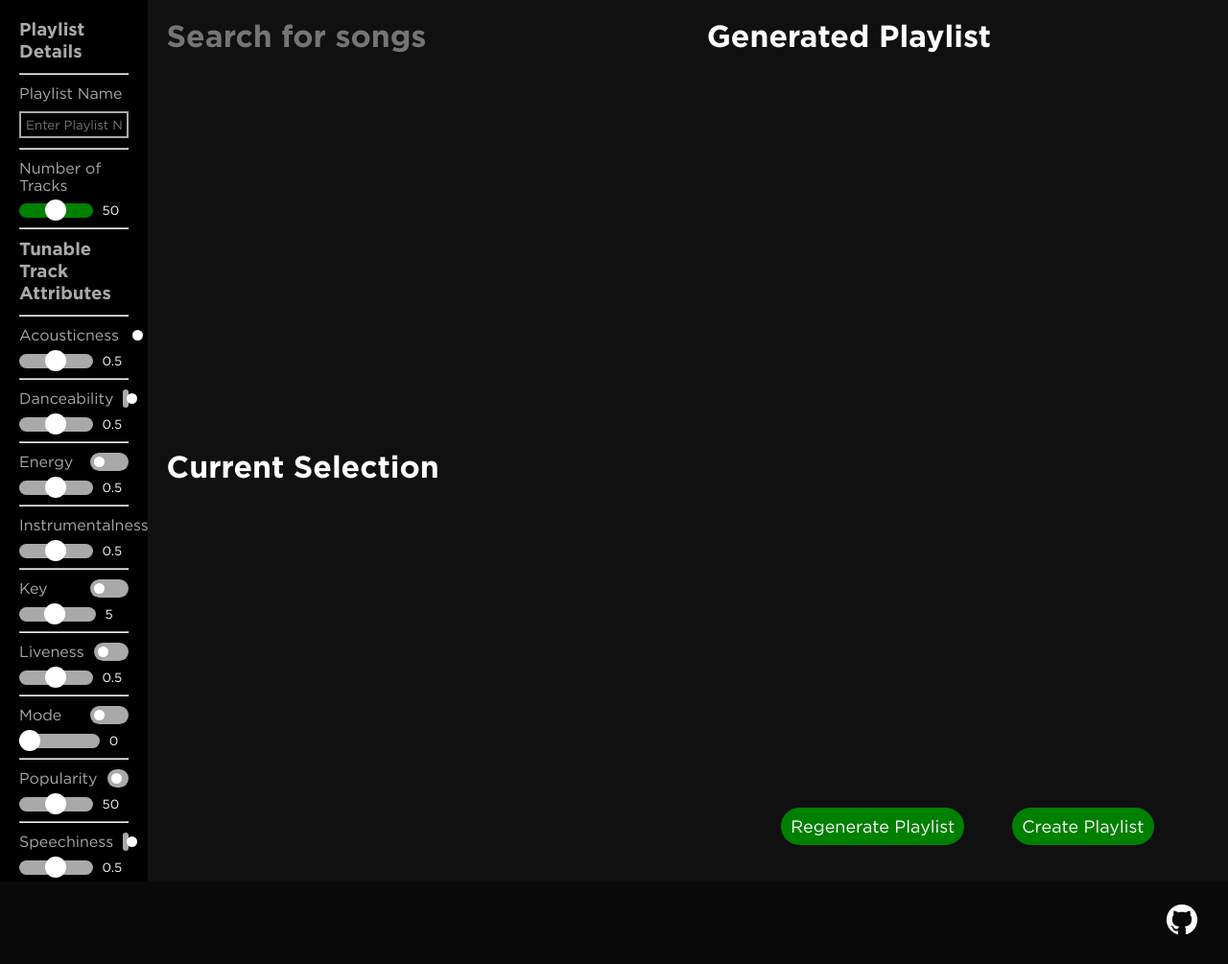
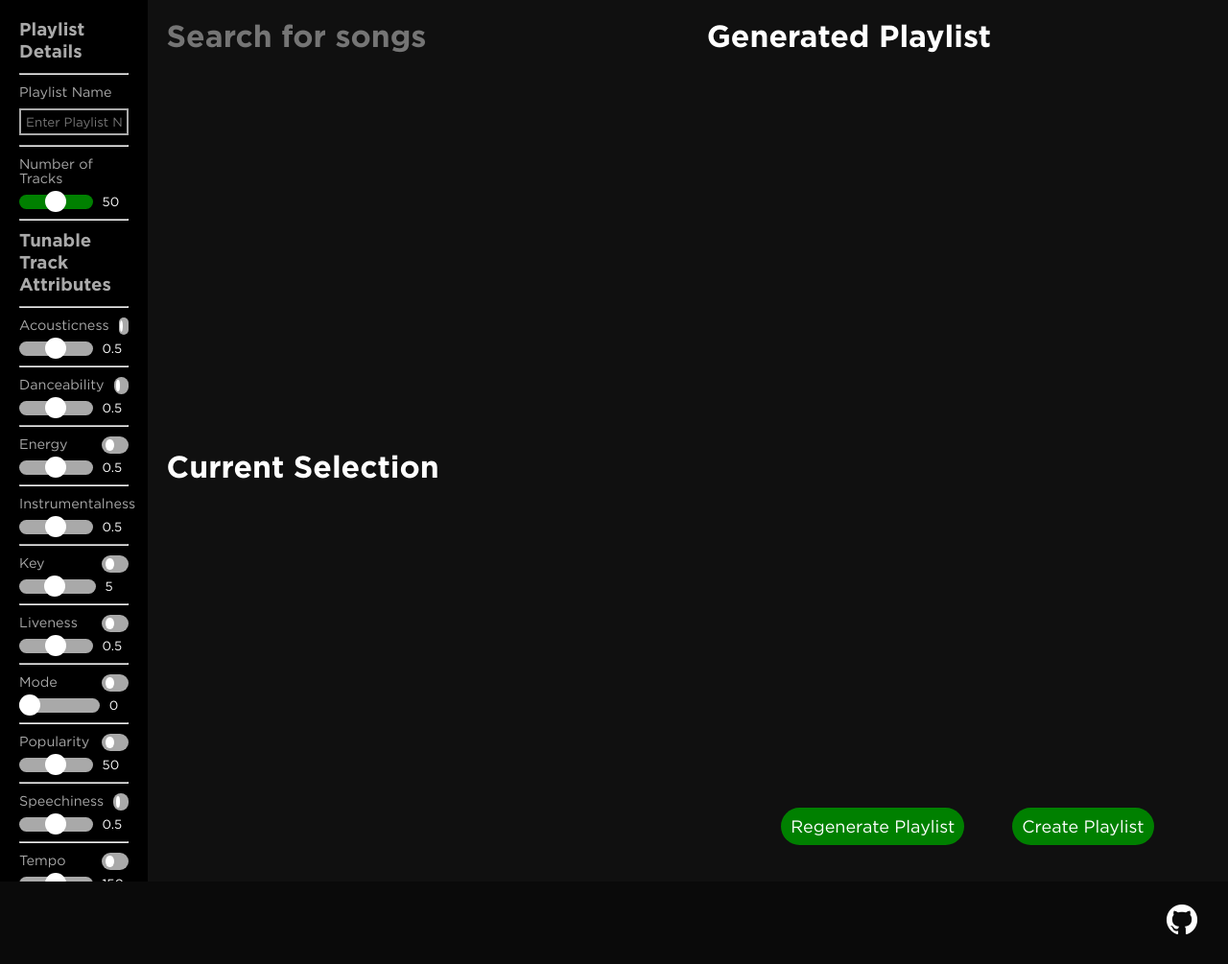
Before and after one commit to sen-francis/spotify-archive, a Django app: template src/spotifyarchiveapp/templates/spotifyarchiveapp/dashboard.html in a window 1280 px wide. Shown: the part 144-1149 px from the top of the page at 96% size. Run offline with Django 3.2, Linux system fonts and the light colour scheme; the template is opened without the code that fills it, so the values that code supplies are empty.

Commit message:
Modified toggle buttons.

```diff
--- a/src/spotifyarchiveapp/static/spotifyarchiveapp/assets/css/main-style.css
+++ b/src/spotifyarchiveapp/static/spotifyarchiveapp/assets/css/main-style.css
@@ -379,69 +379,6 @@ h1 {
     margin-right: auto;
 }
 
-/* The switch - the box around the slider */
-.switch {
-    position: relative;
-    display: inline-block;
-    width: 40px;
-    height: 19px;
-}
-
-/* Hide default HTML checkbox */
-.switch input {
-    opacity: 0;
-    width: 0;
-    height: 0;
-}
-
-/* The slider */
-.slider {
-    position: absolute;
-    cursor: pointer;
-    top: 0;
-    left: 0;
-    right: 0;
-    bottom: 0;
-    background-color: darkgrey;
-    -webkit-transition: .4s;
-    transition: .4s;
-}
-
-.slider:before {
-    position: absolute;
-    content: "";
-    height: 11px;
-    width: 11px;
-    left: 4px;
-    bottom: 4px;
-    background-color: white;
-    -webkit-transition: .4s;
-    transition: .4s;
-}
-
-input:checked+.slider {
-    background-color: green;
-}
-
-input:focus+.slider {
-    box-shadow: 0 0 1px green;
-}
-
-input:checked+.slider:before {
-    -webkit-transform: translateX(20px);
-    -ms-transform: translateX(20px);
-    transform: translateX(20px);
-}
-
-/* Rounded sliders */
-.slider.round {
-    border-radius: 19px;
-}
-
-.slider.round:before {
-    border-radius: 50%;
-}
-
 #numTracksRange {
     -webkit-appearance: none;
     width: 100%;
@@ -521,6 +458,7 @@ input[type=number] {
 .tooltip {
     position: relative;
     display: inline-block;
+    font-size: 0.9em;
 }
 
 /* Tooltip text */
@@ -544,3 +482,47 @@ input[type=number] {
 .tooltip:hover .tooltiptext {
     visibility: visible;
 }
+
+.toggle {
+    -webkit-appearance: none;
+    -moz-appearance: none;
+    appearance: none;
+    width: 24%; /*62px; */
+    height: 125%; /* 32px*/
+    display: inline-block;
+    position: relative;
+    border-radius: 50px;
+    overflow: hidden;
+    outline: none;
+    border: none;
+    cursor: pointer;
+    background-color: darkgray;
+    transition: background-color ease 0.4s;
+    margin-left: auto;
+    margin-right: 0;
+    margin-top: auto;
+    margin-bottom: auto;
+  }
+
+  .toggle:before {
+    content: "";
+    display: block;
+    position: absolute;
+    width: 31%; /*28px */
+    height: 66%;/*28px */
+    background: #fff;
+    left: 15%;
+    top:16%;
+    border-radius: 50%;
+    color: #fff;
+    white-space: nowrap;
+    transition: all cubic-bezier(0.3, 1.5, 0.7, 1) 0.3s;
+  }
+
+  .toggle:checked {
+    background-color: green;
+  }
+
+  .toggle:checked:before {
+    left: 55%; /*32px */
+  }
--- a/src/spotifyarchiveapp/templates/spotifyarchiveapp/dashboard.html
+++ b/src/spotifyarchiveapp/templates/spotifyarchiveapp/dashboard.html
@@ -28,10 +28,10 @@
         <div id="filters">
             <h3>Playlist Details</h3>
             <hr/>
-            <p> Playlist Name </p>
+            <p style="font-size: 0.9em;"> Playlist Name </p>
             <input type="text" id="playlistName" placeholder="Enter Playlist Name" oninput="processPlaylistNameChange()">
             <hr/>
-            <p> Number of Tracks </p>
+            <p style="font-size: 0.9em;"> Number of Tracks </p>
             <form style="display: flex; flex-direction: row; gap: 10px;">
                 <input type="range" name="amountRange" min="1" max="100" value="50" oninput="this.form.amountInput.value = this.form.amountRange.value;" onchange="processNumTracksChange()" id="numTracksRange"/>
                 <input type="number" name="amountInput" min="1" max="100" value="50" oninput="this.form.amountRange.value = this.form.amountInput.value;" onchange="processNumTracksChange()" id="numTracksInput"/>
@@ -39,15 +39,12 @@
             <hr/>
             <h3> Tunable Track Attributes </h3>
             <hr/>
-            <div style="display: flex; flex-direction: column; gap: 10px;">
-                <div style="display: flex; flex-direction: row; gap: 10px;">
+            <div style="display: flex; flex-direction: column; gap: 10px; width: 100%;">
+                <div style="display: flex; flex-direction: row; gap: 10px; width: 100%;">
                     <div class="tooltip">Acousticness
                         <span class="tooltiptext">Confidence measure from 0.0 to 1.0 of whether the track is acoustic. 1.0 represents high confidence the track is acoustic.</span>
                     </div>
-                    <label class="switch" style="margin-left: auto; margin-right: 0;">
-                        <input type="checkbox" onchange="tunableTrackStatusChange(this)" id="acousticCheck">
-                        <span class="slider round"></span>
-                    </label>
+                    <input type="checkbox" class="toggle" onchange="tunableTrackStatusChange(this)" id="acousticCheck">
                 </div>
                 <form style="display: flex; flex-direction: row; gap: 10px;">
                     <input type="range" name="amountRange" min="0" max="1" value="0.5" step="0.1" oninput="this.form.amountInput.value = this.form.amountRange.value;" onchange="processTunableTrackInputChange(this)" class="tunableTracksRange"/>
@@ -60,10 +57,7 @@
                     <div class="tooltip">Danceability
                         <span class="tooltiptext">Danceability describes how suitable a track is for dancing based on a combination of musical elements including tempo, rhythm stability, beat strength, and overall regularity. A value of 0.0 is least danceable and 1.0 is most danceable.</span>
                     </div>
-                    <label class="switch" style="margin-left: auto; margin-right: 0;">
-                        <input type="checkbox" onchange="tunableTrackStatusChange(this)" id="danceCheck">
-                        <span class="slider round"></span>
-                    </label>
+                    <input type="checkbox" class="toggle" onchange="tunableTrackStatusChange(this)" id="danceCheck">
                 </div>
                 <form style="display: flex; flex-direction: row; gap: 10px;">
                     <input type="range" name="amountRange" min="0" max="1" value="0.5" step="0.1" oninput="this.form.amountInput.value = this.form.amountRange.value;" onchange="processTunableTrackInputChange(this)" class="tunableTracksRange"/>
@@ -76,10 +70,7 @@
                     <div class="tooltip">Energy
                         <span class="tooltiptext">Energy is a measure from 0.0 to 1.0 and represents a perceptual measure of intensity and activity. Typically, energetic tracks feel fast, loud, and noisy. For example, death metal has high energy, while a Bach prelude scores low on the scale. Perceptual features contributing to this attribute include dynamic range, perceived loudness, timbre, onset rate, and general entropy.</span>
                     </div>
-                    <label class="switch" style="margin-left: auto; margin-right: 0;">
-                        <input type="checkbox" onchange="tunableTrackStatusChange(this)" id="energyCheck">
-                        <span class="slider round"></span>
-                    </label>
+                    <input type="checkbox" class="toggle" onchange="tunableTrackStatusChange(this)" id="energyCheck">
                 </div>
                 <form style="display: flex; flex-direction: row; gap: 10px;">
                     <input type="range" name="amountRange" min="0" max="1" value="0.5" step="0.1" oninput="this.form.amountInput.value = this.form.amountRange.value;" onchange="processTunableTrackInputChange(this)" class="tunableTracksRange"/>
@@ -92,10 +83,7 @@
                     <div class="tooltip">Instrumentalness
                         <span class="tooltiptext">The closer the instrumentalness value is to 1.0, the greater likelihood the track contains no vocal content. Values above 0.5 are intended to represent instrumental tracks, but confidence is higher as the value approaches 1.0.</span>
                     </div>
-                    <label class="switch" style="margin-left: auto; margin-right: 0;">
-                        <input type="checkbox" onchange="tunableTrackStatusChange(this)" id="instrumentalCheck">
-                        <span class="slider round"></span>
-                    </label>
+                    <input type="checkbox" class="toggle" onchange="tunableTrackStatusChange(this)" id="instrumentalCheck">
                 </div>
                 <form style="display: flex; flex-direction: row; gap: 10px;">
                     <input type="range" name="amountRange" min="0" max="1" value="0.5" step="0.1" oninput="this.form.amountInput.value = this.form.amountRange.value;" onchange="processTunableTrackInputChange(this)" class="tunableTracksRange"/>
@@ -108,10 +96,7 @@
                     <div class="tooltip">Key
                         <span class="tooltiptext">The estimated overall key of the track. Integers map to pitches using standard Pitch Class notation . E.g. 0 = C, 1 = C#/Db, 2 = D, and so on.</span>
                     </div>
-                    <label class="switch" style="margin-left: auto; margin-right: 0;">
-                        <input type="checkbox" onchange="tunableTrackStatusChange(this)" id="keyCheck">
-                        <span class="slider round"></span>
-                    </label>
+                    <input type="checkbox" class="toggle" onchange="tunableTrackStatusChange(this)" id="keyCheck">
                 </div>
                 <form style="display: flex; flex-direction: row; gap: 10px;">
                     <input type="range" name="amountRange" min="0" max="11" value="5" oninput="this.form.amountInput.value = this.form.amountRange.value;" onchange="processTunableTrackInputChange(this)" class="tunableTracksRange"/>
@@ -124,10 +109,7 @@
                     <div class="tooltip">Liveness
                         <span class="tooltiptext">Detects the presence of an audience in the recording. Higher liveness values represent an increased probability that the track was performed live. A value above 0.8 provides strong likelihood that the track is live.</span>
                     </div>
-                    <label class="switch" style="margin-left: auto; margin-right: 0;">
-                        <input type="checkbox" onchange="tunableTrackStatusChange(this)" id="liveCheck">
-                        <span class="slider round"></span>
-                    </label>
+                    <input type="checkbox" class="toggle" onchange="tunableTrackStatusChange(this)" id="liveCheck">
                 </div>
                 <form style="display: flex; flex-direction: row; gap: 10px;">
                     <input type="range" name="amountRange" min="0" max="1" value="0.5" step="0.1" oninput="this.form.amountInput.value = this.form.amountRange.value;" onchange="processTunableTrackInputChange(this)" class="tunableTracksRange"/>
@@ -140,10 +122,7 @@
                     <div class="tooltip">Mode
                         <span class="tooltiptext">Mode indicates the modality (major or minor) of a track, the type of scale from which its melodic content is derived. Major is represented by 1 and minor is 0.</span>
                     </div>
-                    <label class="switch" style="margin-left: auto; margin-right: 0;">
-                        <input type="checkbox" onchange="tunableTrackStatusChange(this)" id="modeCheck">
-                        <span class="slider round"></span>
-                    </label>
+                    <input type="checkbox" class="toggle" onchange="tunableTrackStatusChange(this)" id="modeCheck">
                 </div>
                 <form style="display: flex; flex-direction: row; gap: 10px;">
                     <input type="range" name="amountRange" min="0" max="1" value="0" oninput="this.form.amountInput.value = this.form.amountRange.value;" onchange="processTunableTrackInputChange(this)" class="tunableTracksRange"/>
@@ -156,10 +135,7 @@
                     <div class="tooltip">Popularity
                         <span class="tooltiptext">The popularity of a track is a value between 0 and 100, with 100 being the most popular. The popularity is calculated by algorithm and is based, in the most part, on the total number of plays the track has had and how recent those plays are.</span>
                     </div>
-                    <label class="switch" style="margin-left: auto; margin-right: 0;">
-                        <input type="checkbox" onchange="tunableTrackStatusChange(this)" id="popularCheck">
-                        <span class="slider round"></span>
-                    </label>
+                    <input type="checkbox" class="toggle" onchange="tunableTrackStatusChange(this)" id="popularCheck">
                 </div>
                 <form style="display: flex; flex-direction: row; gap: 10px;">
                     <input type="range" name="amountRange" min="0" max="100" value="50" oninput="this.form.amountInput.value = this.form.amountRange.value;" onchange="processTunableTrackInputChange(this)" class="tunableTracksRange"/>
@@ -172,10 +148,7 @@
                     <div class="tooltip">Speechiness
                         <span class="tooltiptext">Speechiness detects the presence of spoken words in a track. The more exclusively speech-like the recording (e.g. talk show, audio book, poetry), the closer to 1.0 the attribute value. Values above 0.66 describe tracks that are probably made entirely of spoken words. Values between 0.33 and 0.66 describe tracks that may contain both music and speech, either in sections or layered, including such cases as rap music. Values below 0.33 most likely represent music and other non-speech-like tracks.</span>
                     </div>
-                    <label class="switch" style="margin-left: auto; margin-right: 0;">
-                        <input type="checkbox" onchange="tunableTrackStatusChange(this)" id="speechCheck">
-                        <span class="slider round"></span>
-                    </label>
+                    <input type="checkbox" class="toggle" onchange="tunableTrackStatusChange(this)" id="speechCheck">
                 </div>
                 <form style="display: flex; flex-direction: row; gap: 10px;">
                     <input type="range" name="amountRange" min="0" max="1" value="0.5" step="0.1" oninput="this.form.amountInput.value = this.form.amountRange.value;" onchange="processTunableTrackInputChange(this)" class="tunableTracksRange"/>
@@ -188,10 +161,7 @@
                     <div class="tooltip">Tempo
                         <span class="tooltiptext">Overall estimated tempo of a track in beats per minute (BPM). In musical terminology, tempo is the speed or pace of a given piece and derives directly from the average beat duration.</span>
                     </div>
-                    <label class="switch" style="margin-left: auto; margin-right: 0;">
-                        <input type="checkbox" onchange="tunableTrackStatusChange(this)" id="tempoCheck">
-                        <span class="slider round"></span>
-                    </label>
+                    <input type="checkbox" class="toggle" onchange="tunableTrackStatusChange(this)" id="tempoCheck">
                 </div>
                 <form style="display: flex; flex-direction: row; gap: 10px;">
                     <input type="range" name="amountRange" min="1" max="300" value="150" oninput="this.form.amountInput.value = this.form.amountRange.value;" onchange="processTunableTrackInputChange(this)" class="tunableTracksRange"/>
@@ -204,10 +174,7 @@
                     <div class="tooltip">Time Signature
                         <span class="tooltiptext">An estimated time signature. The time signature (meter) is a notational convention to specify how many beats are in each bar (or measure). The time signature ranges from 3 to 7 indicating time signatures of "3/4", to "7/4".</span>
                     </div>
-                    <label class="switch" style="margin-left: auto; margin-right: 0;">
-                        <input type="checkbox" onchange="tunableTrackStatusChange(this)" id="timeSigCheck">
-                        <span class="slider round"></span>
-                    </label>
+                    <input type="checkbox" class="toggle" onchange="tunableTrackStatusChange(this)" id="timeSigCheck">
                 </div>
                 <form style="display: flex; flex-direction: row; gap: 10px;">
                     <input type="range" name="amountRange" min="3" max="7" value="5" oninput="this.form.amountInput.value = this.form.amountRange.value;" onchange="processTunableTrackInputChange(this)" class="tunableTracksRange"/>
@@ -220,10 +187,7 @@
                     <div class="tooltip">Valence
                         <span class="tooltiptext">Measure from 0.0 to 1.0 describing the musical positiveness conveyed by a track. Tracks with high valence sound more positive (e.g. happy, cheerful, euphoric), while tracks with low valence sound more negative (e.g. sad, depressed, angry).</span>
                     </div>
-                    <label class="switch" style="margin-left: auto; margin-right: 0;">
-                        <input type="checkbox" onchange="tunableTrackStatusChange(this)" id="valenceCheck">
-                        <span class="slider round"></span>
-                    </label>
+                    <input type="checkbox" class="toggle" onchange="tunableTrackStatusChange(this)" id="valenceCheck">
                 </div>
                 <form style="display: flex; flex-direction: row; gap: 10px;">
                     <input type="range" name="amountRange" min="0" max="1" value="0.5" step="0.1" oninput="this.form.amountInput.value = this.form.amountRange.value;" onchange="processTunableTrackInputChange(this)" class="tunableTracksRange"/>
@@ -605,11 +569,11 @@
         //changes color of range input and calls getPlaylist() to update playlist
         function tunableTrackStatusChange(element){
             if(element.checked){
-                element.parentElement.parentElement.parentElement.lastElementChild.firstElementChild.style.background = "green";
+                element.parentElement.parentElement.lastElementChild.firstElementChild.style.background = "green";
                 getPlaylist();
             }
             else{
-                element.parentElement.parentElement.parentElement.lastElementChild.firstElementChild.style.background ="darkgrey";
+                element.parentElement.parentElement.lastElementChild.firstElementChild.style.background ="darkgrey";
                 getPlaylist();
             }
         }
@@ -617,7 +581,7 @@
         //called when tunable track input range slider or number input changes
         //if the attribute is enabled, then update playlist via getPlaylist()
         function tunableTrackInputChange(element){
-            if(element.parentElement.parentElement.firstElementChild.lastElementChild.firstElementChild.checked){
+            if(element.parentElement.parentElement.firstElementChild.lastElementChild.checked){
                 getPlaylist();
             }
         }
```
Also changed, not shown: src/db.sqlite3.
